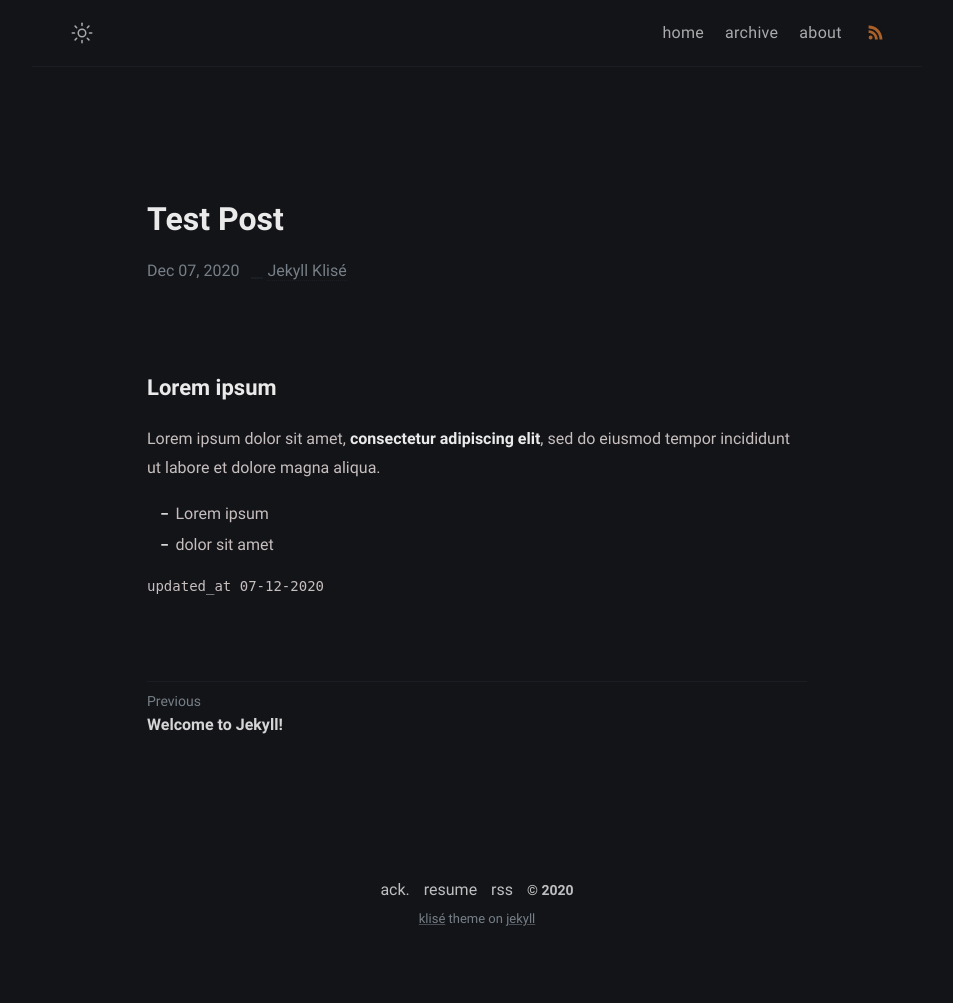
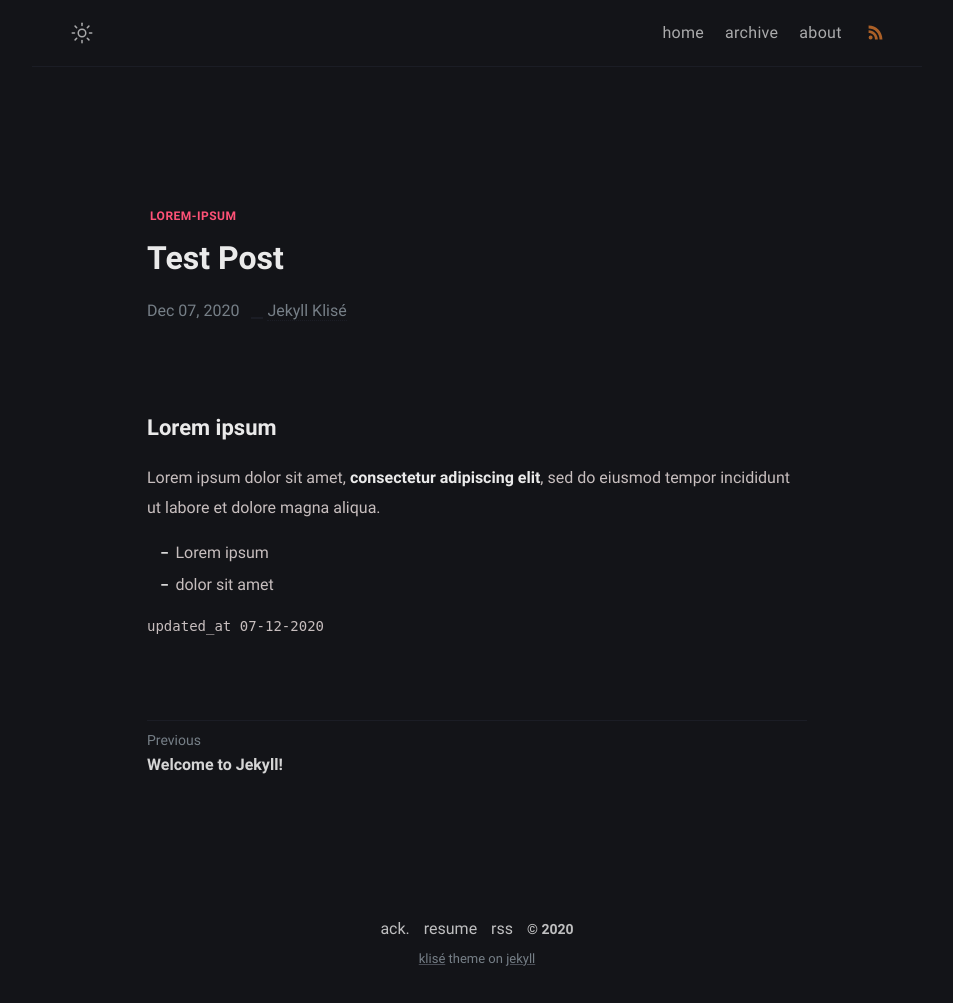
Before and after one commit to TzZek/zek-blog-v2, a Jekyll site: the page built from _posts/Test-post/2020-12-07-Test-post.md, in a window 1280 px wide. Shown: the whole page, without its empty margins (163-1116 px from the left). Built offline with Jekyll 4.4.1, drawn with Linux system fonts in a browser that asks for light colours; some web fonts are replaced; before the commit the page ends 963 px from its top, so only the background shows below that.

Commit message:
2020-12-07-Test-post.md: updated tags

```diff
--- a/_posts/Test-post/2020-12-07-Test-post.md
+++ b/_posts/Test-post/2020-12-07-Test-post.md
@@ -3,7 +3,8 @@ title: Test Post
 description: oh just a test
 date: '2020-12-07T16:38:02.650Z'
 modified: '2020-12-07T16:38:02.650Z'
-tags: []
+tags:
+  - lorem-ipsum
 categories: []
 layout: post
 ---
```
